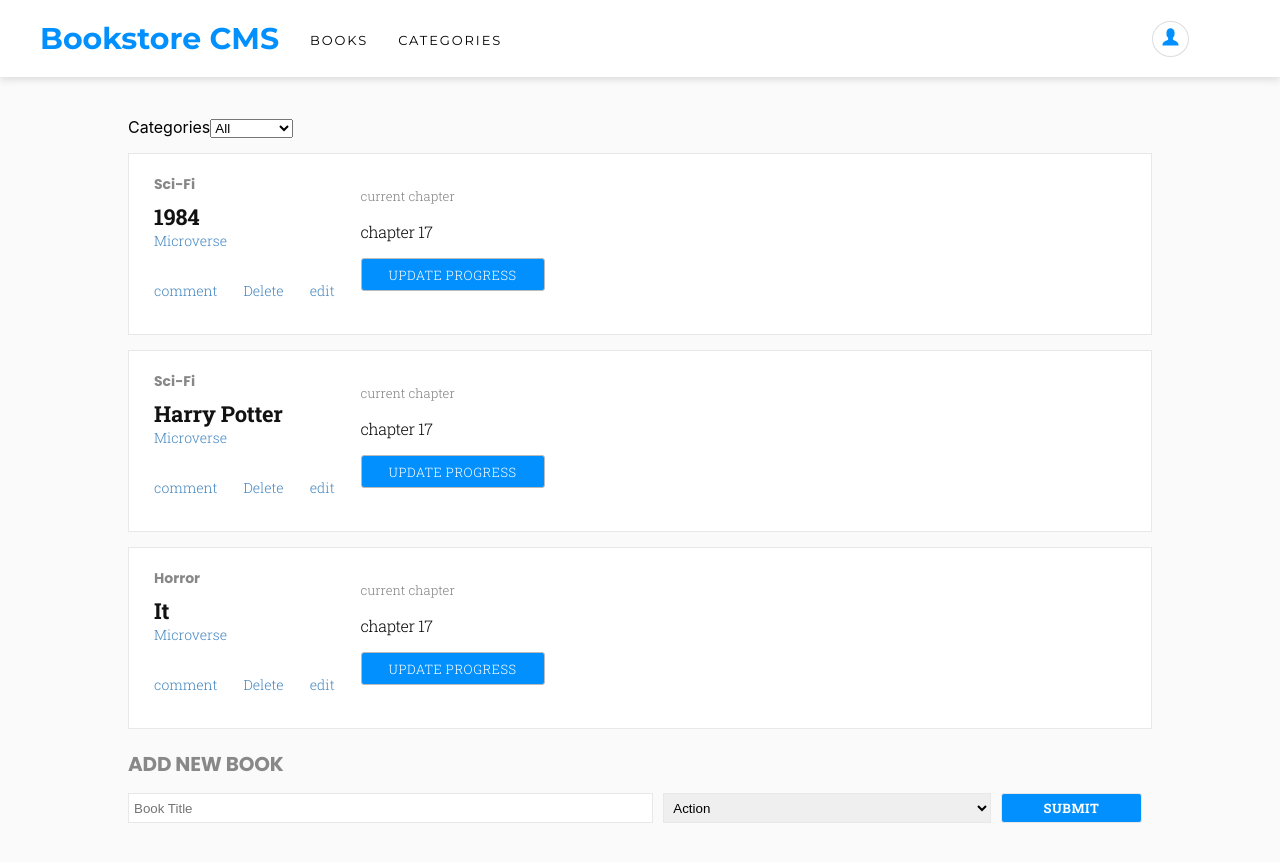
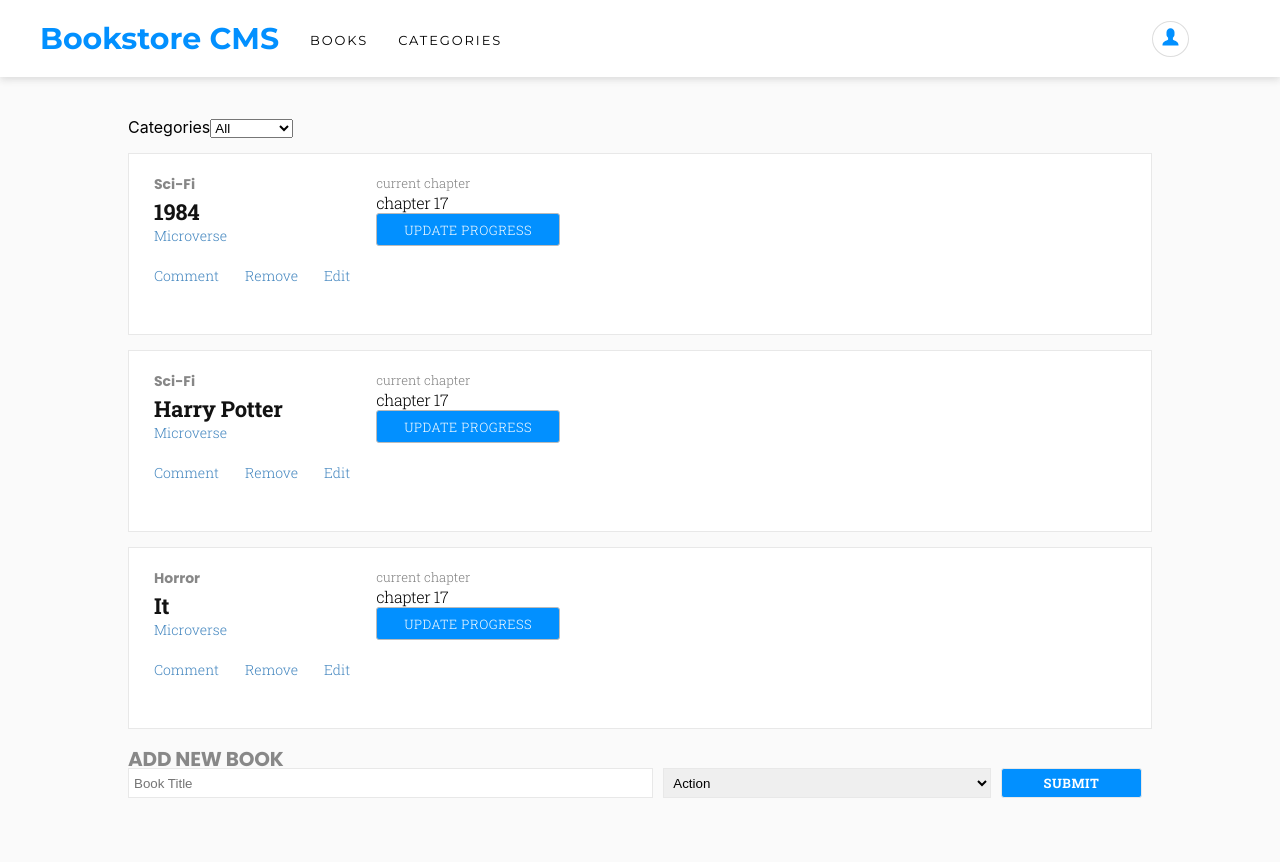
Before and after one commit to JayKowski/bookstore-cms, a React (Create React App) app: page / in a window 1280 px wide. Shown: the top 862 px of the page. Built offline with nearby package versions, Linux system fonts and the light colour scheme.

Commit message:
Add spaces and margins to each book
Co-authored-by: JayKowski <jaymaina5@gmail.com>

```diff
--- a/src/book.css
+++ b/src/book.css
@@ -1,5 +1,9 @@
+p {
+  margin: 0;
+}
+
 .book-row {
-    display: flex;
+  display: flex;
   height: 140px;
   border: 1px solid #e8e8e8;
   background-color: #fff;
@@ -8,10 +12,10 @@
 }
 
 .book-row .category {
-  margin: 0 0 10px 0;
+  margin-bottom: 5px;
   height: 18px;
   opacity: 0.5;
-  font-family: 'Poppins', sans-serif;
+  font-family: "Poppins", sans-serif;
   font-size: 14px;
   font-weight: bold;
   font-stretch: normal;
@@ -24,7 +28,7 @@
 .book-row .title {
   margin: 0;
   height: 29px;
-  font-family: 'Roboto Slab', serif;
+  font-family: "Roboto Slab", serif;
   font-size: 22px;
   font-weight: bold;
   font-stretch: normal;
@@ -35,9 +39,9 @@
 }
 
 .book-row .author {
-  margin: 0 0 30px 0;
+  margin-bottom: 20px;
   height: 19px;
-  font-family: 'Roboto Slab', serif;
+  font-family: "Roboto Slab", serif;
   font-size: 14px;
   font-weight: 300;
   font-stretch: normal;
@@ -48,12 +52,12 @@
 }
 
 .book-row .links-btn {
-    padding-left: 0;
+  padding-left: 0;
   margin-right: 20px;
   border: none;
   background-color: unset;
   height: 19px;
-  font-family: 'Roboto Slab', serif;
+  font-family: "Roboto Slab", serif;
   font-size: 14px;
   font-weight: 300;
   font-stretch: normal;
@@ -66,14 +70,13 @@
 /* book chapters */
 
 .book-chapters {
-
 }
 
 .book-chapters .curr-chapt {
-    width: 126px;
+  width: 126px;
   height: 18px;
   opacity: 0.5;
-  font-family: 'Roboto Slab', serif;
+  font-family: "Roboto Slab", serif;
   font-size: 13px;
   font-weight: 300;
   font-stretch: normal;
@@ -83,9 +86,9 @@
 }
 
 .book-chapters .chapter {
-    width: 75px;
+  width: 75px;
   height: 21px;
-  font-family: 'Roboto Slab', serif;
+  font-family: "Roboto Slab", serif;
   font-size: 16px;
   font-weight: 300;
   font-stretch: normal;
@@ -96,12 +99,12 @@
 }
 
 .book-chapters .update-btn {
-    width: 184px;
+  width: 184px;
   height: 33px;
   border-radius: 3px;
   background-color: #0290ff;
   border: 1px solid #bbb;
-  font-family: 'Roboto Slab', serif;
+  font-family: "Roboto Slab", serif;
   font-size: 13px;
   font-weight: 300;
   font-stretch: normal;
--- a/src/components/Book.js
+++ b/src/components/Book.js
@@ -11,11 +11,11 @@ const Book = ({
       <p className="title">{title}</p>
       <p className="author">Microverse</p>
       <button className="links-btn" type="button">
-        comment
+        Comment
       </button>
-      <button className="links-btn" type="button" onClick={() => handleClick(id)}>Delete</button>
+      <button className="links-btn" type="button" onClick={() => handleClick(id)}>Remove</button>
       <button className="links-btn" type="button">
-        edit
+        Edit
       </button>
     </div>
     <div className="book-completion" />
```
